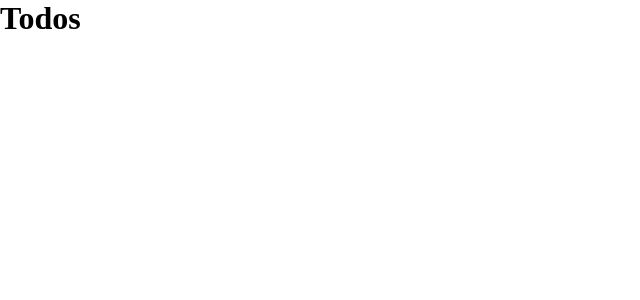
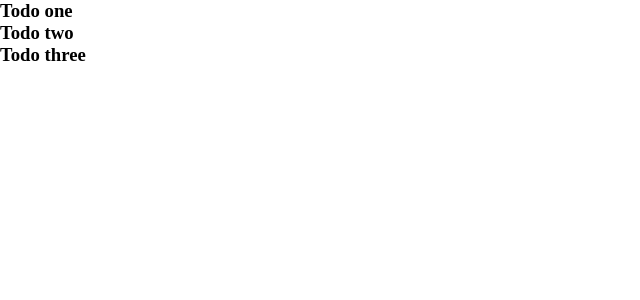
Before and after one commit to whereispolaris/vue-todos, a Vue app: page / in a window 1280 px wide. Shown: the top 300 px of the page, without its empty margins (0-640 px from the left). Built offline with nearby package versions, Linux system fonts and the light colour scheme.

Commit message:
Added more items to the todo list, implemented v-for to populate the todos in the Todos component.

```diff
--- a/src/App.vue
+++ b/src/App.vue
@@ -1,6 +1,6 @@
 <template>
   <div id="app">
-    <Todos title="Todos" />
+    <Todos v-bind:todos="todos" v-bind:key="type" />
   </div>
 </template>
 
@@ -18,6 +18,16 @@
           id: 1,
           title: "Todo one",
           completed: false
+        },
+        {
+          id: 2,
+          title: "Todo two",
+          completed: false
+        },
+        {
+          id: 3,
+          title: "Todo three",
+          completed: false
         }
       ]
     };
--- a/src/components/Todos.vue
+++ b/src/components/Todos.vue
@@ -1,14 +1,14 @@
 <template>
   <div>
-    <h1>{{ title }}</h1>
+    <div v-for="todo in todos" v-bind:key="todo.id">
+      <h3>{{todo.title}}</h3>
+    </div>
   </div>
 </template>
 <script>
 export default {
   name: "Todos",
-  props: {
-    title: String
-  }
+  props: ["todos"]
 };
 </script>
 <style scoped>
```
